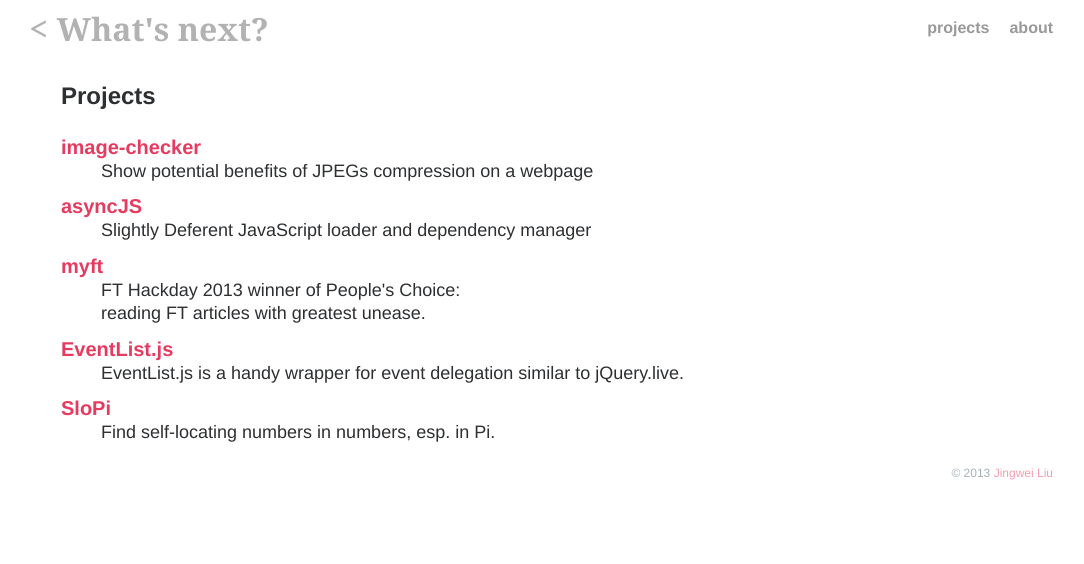
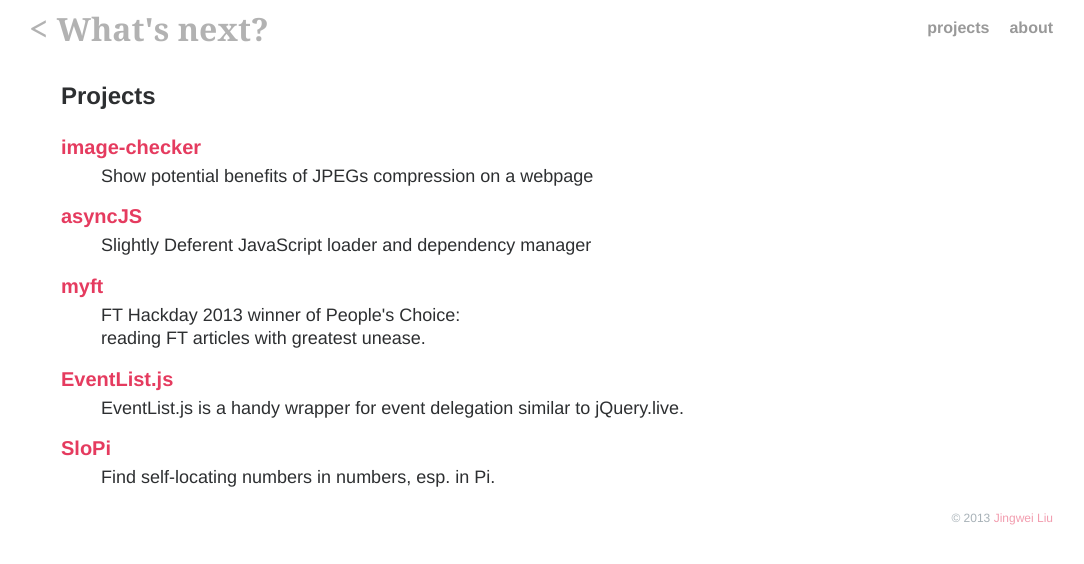
Before and after one commit to th507/blog, a Jekyll site: the page built from projects/index.html, in a window 1280 px wide. Shown: the top 564 px of the page, without its empty margins (99-1183 px from the left). Built offline with Jekyll 4.4.1, drawn with Linux system fonts in a browser that asks for light colours; Markdown is read by kramdown in place of the engine named in the settings.

Commit message:
increase dd margin

```diff
--- a/projects/index.html
+++ b/projects/index.html
@@ -29,7 +29,8 @@ dt {
 }
 dd {
     white-space: pre-line;
-    margin-bottom: 10px;
+    margin-top: 5px;
+    margin-bottom: 15px;
     font-size: 18px;
 }
 </style>
```
